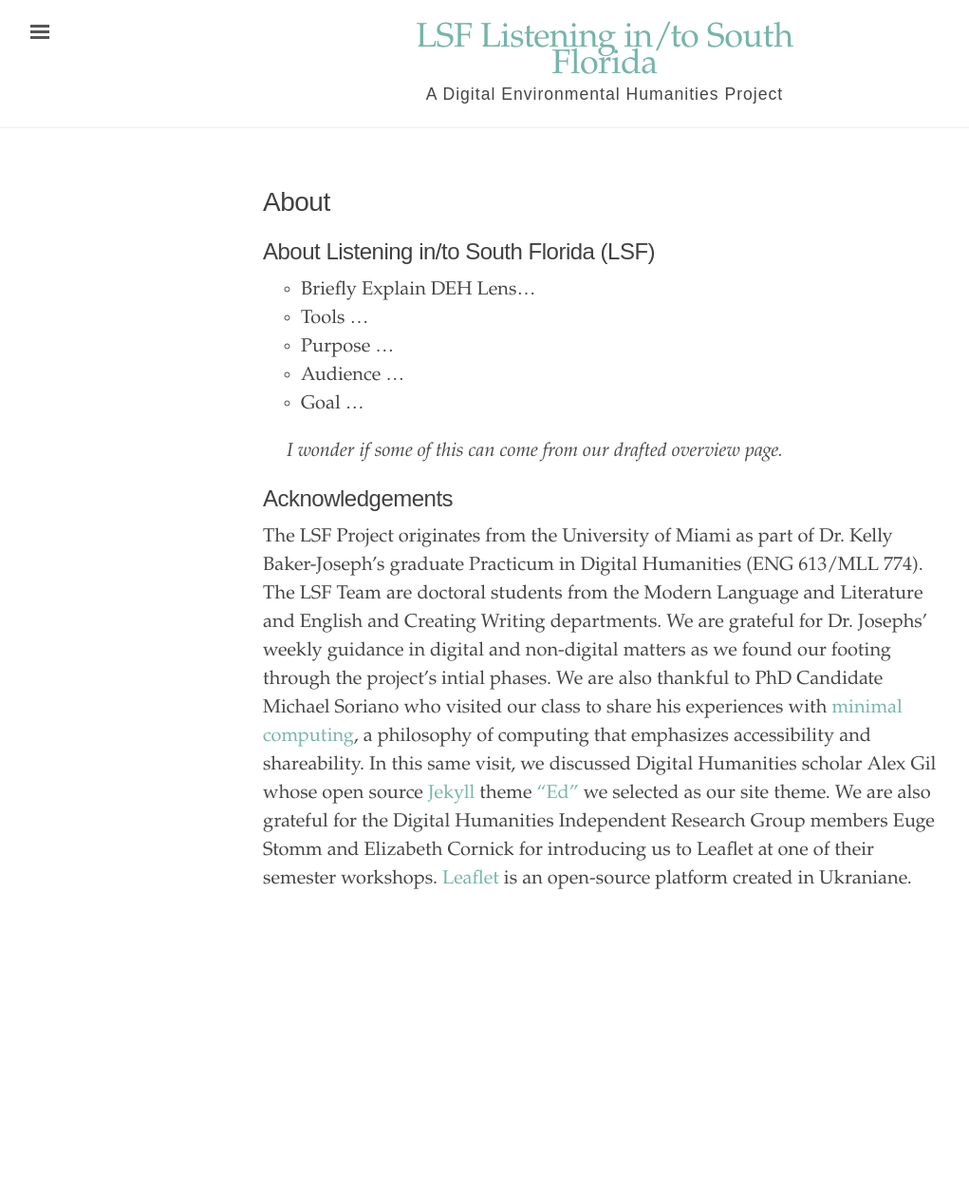
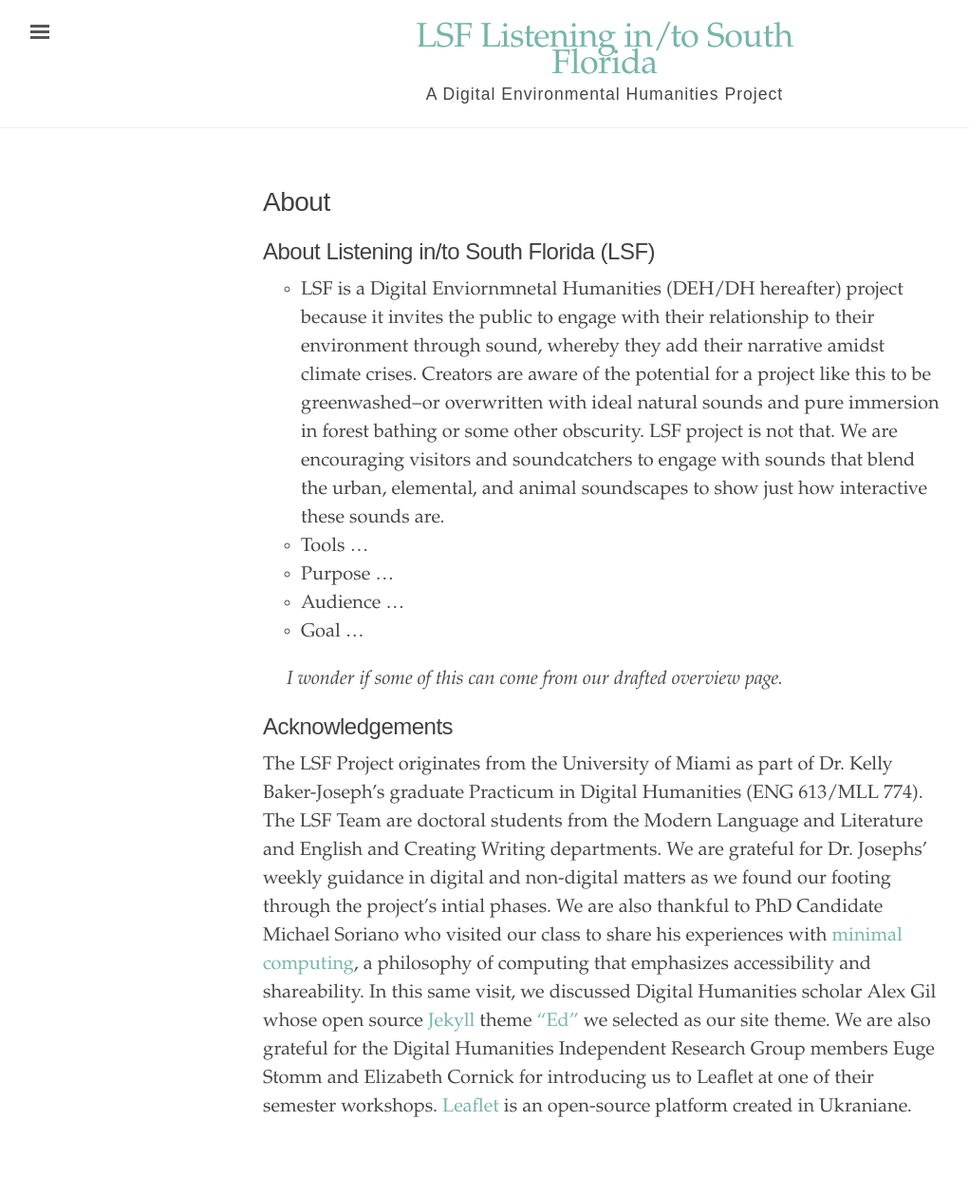
Before and after one commit to rm4-25/lsf_3, a Jekyll site: the page built from About.md, in a window 1280 px wide. Shown: the whole page at 95% size, without its empty margins (3-1024 px from the left). Built offline with Jekyll 4.4.1, drawn with Linux system fonts in a browser that asks for light colours; before the commit the page ends 1020 px from its top, so only the background shows below that.

Commit message:
Update About.md
Added first lines for DEH and additional.

```diff
--- a/About.md
+++ b/About.md
@@ -5,7 +5,7 @@
 ---
 
 ## About Listening in/to South Florida (LSF)
-- Briefly Explain DEH Lens...
+- LSF is a Digital Enviornmnetal Humanities (DEH/DH hereafter) project because it invites the public to engage with their relationship to their environment through sound, whereby they add their narrative amidst climate crises. Creators are aware of the potential for a project like this to be greenwashed--or overwritten with ideal natural sounds and pure immersion in forest bathing or some other obscurity. LSF project is not that. We are encouraging visitors and soundcatchers to engage with sounds that blend the urban, elemental, and animal soundscapes to show just how interactive these sounds are.
 - Tools ...
 - Purpose ...
 - Audience ...
```
